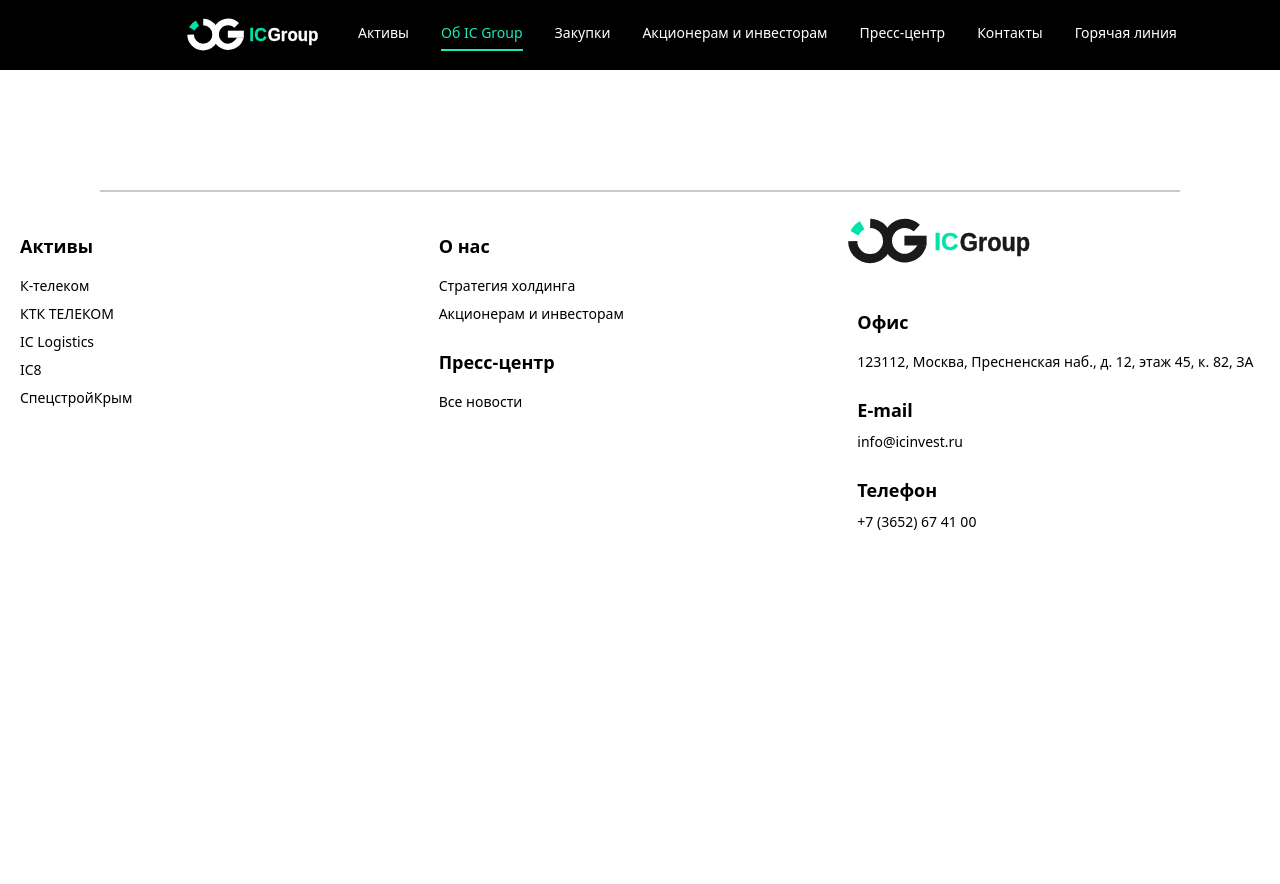
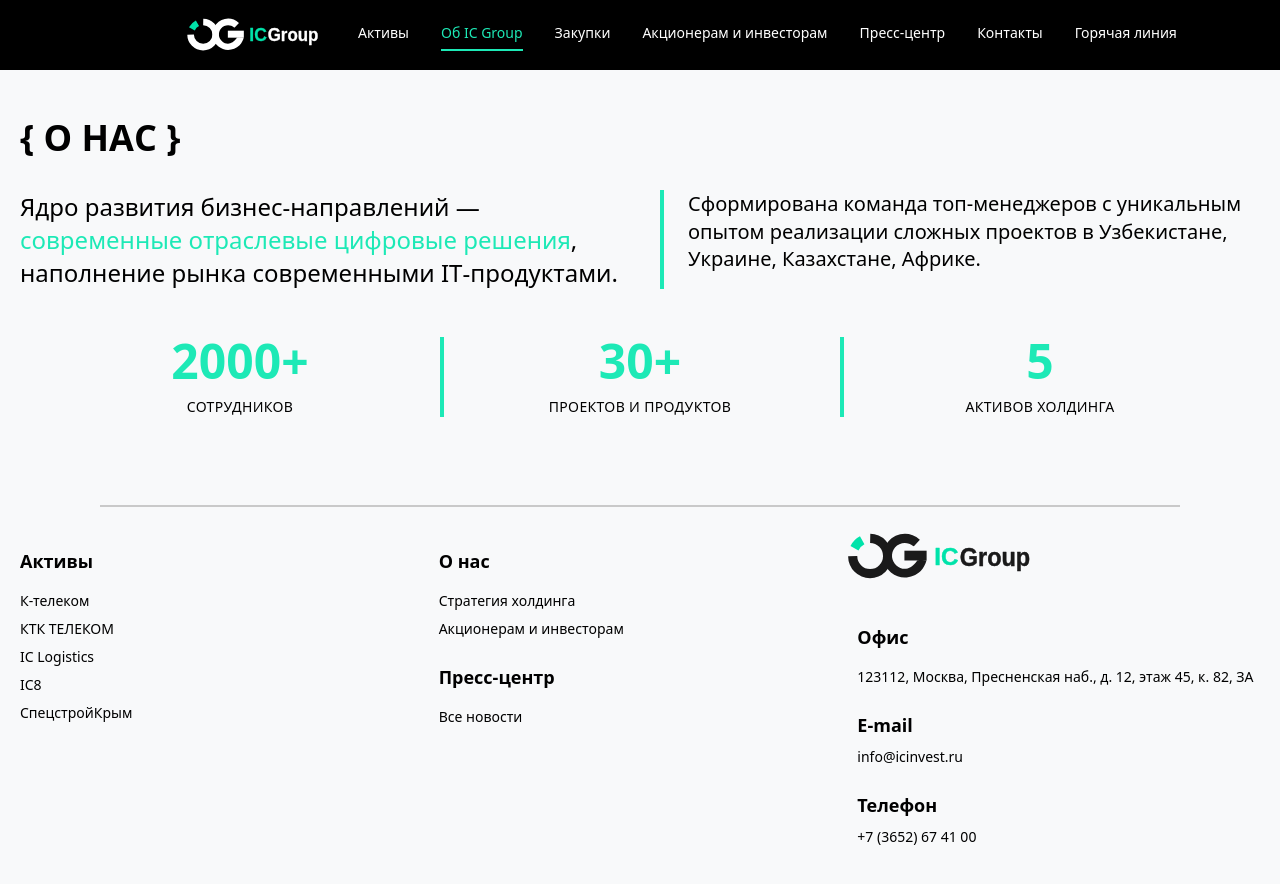
Before and after one commit to KiraProsto/ICGroup-frontend, a Next.js app: page / in a window 1280 px wide. Shown: the top 884 px of the page. Before the commit the page ends 800 px from the top, so only its background shows below. Built offline with nearby package versions, Linux system fonts and the light colour scheme.

Commit message:
add about section to home page

```diff
--- a/src/app/page.tsx
+++ b/src/app/page.tsx
@@ -1,10 +1,22 @@
 import Header from '@/components/Header';
 import Footer from '@/components/Footer';
+import Hero from '@/components/home/Hero';
+import About from '@/components/home/About';
+import Industry from '@/components/home/Industry';
+import Products from '@/components/home/Products';
+import Contacts from '@/components/home/Contacts';
+import Clients from '@/components/home/Clients';
 
 export default function Home() {
   return (
     <div>
       <Header />
+      <Hero />
+      <About />
+      <Industry />
+      <Products />
+      <Contacts />
+      <Clients />
       <Footer />
     </div>
   );
--- a/src/components/Footer.tsx
+++ b/src/components/Footer.tsx
@@ -3,8 +3,8 @@
 
 export default function Footer() {
   return (
-    <footer className="bg-white text-black-9 py-10 px-5">
-      <hr className="border-b border-black-0 m-20 mb-10" />
+    <footer className="bg-gray-0 py-10 px-5">
+      <hr className="border-b border-black-0 mt-0 m-20 mb-10" />
       <div className="container mx-auto grid grid-cols-2 md:grid-cols-3 gap-4">
         <div className="order-1 md:order-none">
           <h3 className="text-lg font-semibold mb-4">Активы</h3>
--- a/src/components/home/About.tsx
+++ b/src/components/home/About.tsx
@@ -0,0 +1,55 @@
+export default function About() {
+  return (
+    <section className="pt-12 px-5 bg-gray-0">
+      <div className="max-w-screen-xl mx-auto">
+        <h2 className="text-4xl font-semibold mb-8">{`{ О НАС }`}</h2>
+
+        <div className=" grid md:grid-cols-2 gap-10">
+          <div className="text-2xl font-normal leading-snug">
+            Ядро развития бизнес‑направлений —
+            <span className="text-main-3">
+              {' '}
+              современные отраслевые цифровые решения
+            </span>
+            , наполнение рынка современными IT‑продуктами.
+          </div>
+
+          <div className="border-l-4 border-main-3 pl-6">
+            <p className="text-xl font-normal leading-snug">
+              Сформирована команда топ‑менеджеров с уникальным опытом реализации
+              сложных проектов в Узбекистане, Украине, Казахстане, Африке.
+            </p>
+          </div>
+        </div>
+        <div className="py-12 px-5">
+          <div className="max-w-screen-xl mx-auto grid grid-cols-3 text-center relative">
+            <div className="flex flex-col items-center justify-center px-4">
+              <div className="text-5xl font-semibold text-main-3">2000+</div>
+              <div className="text-sm font-medium mt-3 uppercase tracking-wide">
+                сотрудников
+              </div>
+            </div>
+
+            <div className="absolute left-1/3 top-1/2 -translate-y-1/2 w-1 h-20 bg-main-3"></div>
+
+            <div className="flex flex-col items-center justify-center px-4">
+              <div className="text-5xl font-semibold text-main-3">30+</div>
+              <div className="text-sm font-medium mt-3 uppercase tracking-wide">
+                проектов и продуктов
+              </div>
+            </div>
+
+            <div className="absolute left-2/3 top-1/2 -translate-y-1/2 w-1 h-20 bg-main-3"></div>
+
+            <div className="flex flex-col items-center justify-center px-4">
+              <div className="text-5xl font-semibold text-main-3">5</div>
+              <div className="text-sm font-medium mt-3 uppercase tracking-wide">
+                активов холдинга
+              </div>
+            </div>
+          </div>
+        </div>
+      </div>
+    </section>
+  );
+}
--- a/src/components/home/Clients.tsx
+++ b/src/components/home/Clients.tsx
@@ -0,0 +1,3 @@
+export default function Clients() {
+  return <div></div>;
+}
--- a/src/components/home/Contacts.tsx
+++ b/src/components/home/Contacts.tsx
@@ -0,0 +1,3 @@
+export default function Contacts() {
+  return <div></div>;
+}
--- a/src/components/home/Hero.tsx
+++ b/src/components/home/Hero.tsx
@@ -0,0 +1,3 @@
+export default function Hero() {
+  return <div></div>;
+}
--- a/src/components/home/Industry.tsx
+++ b/src/components/home/Industry.tsx
@@ -0,0 +1,3 @@
+export default function Industry() {
+  return <div></div>;
+}
--- a/src/components/home/Products.tsx
+++ b/src/components/home/Products.tsx
@@ -0,0 +1,3 @@
+export default function Products() {
+  return <div></div>;
+}
```
